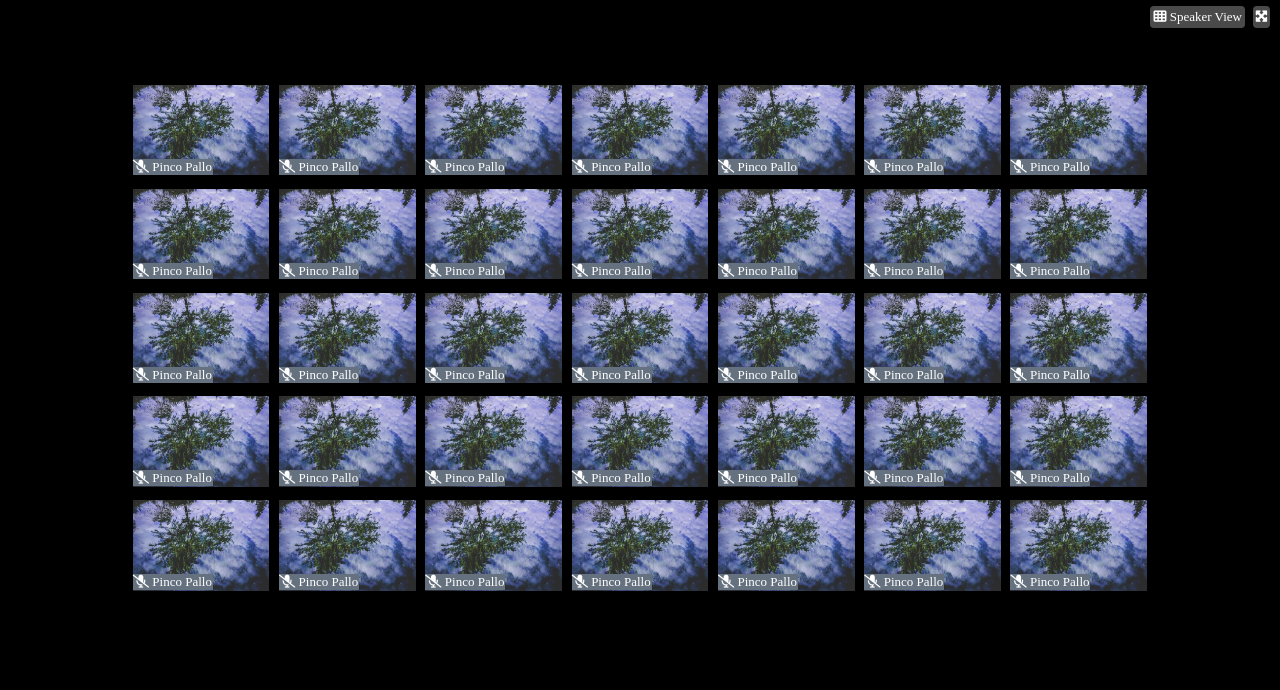
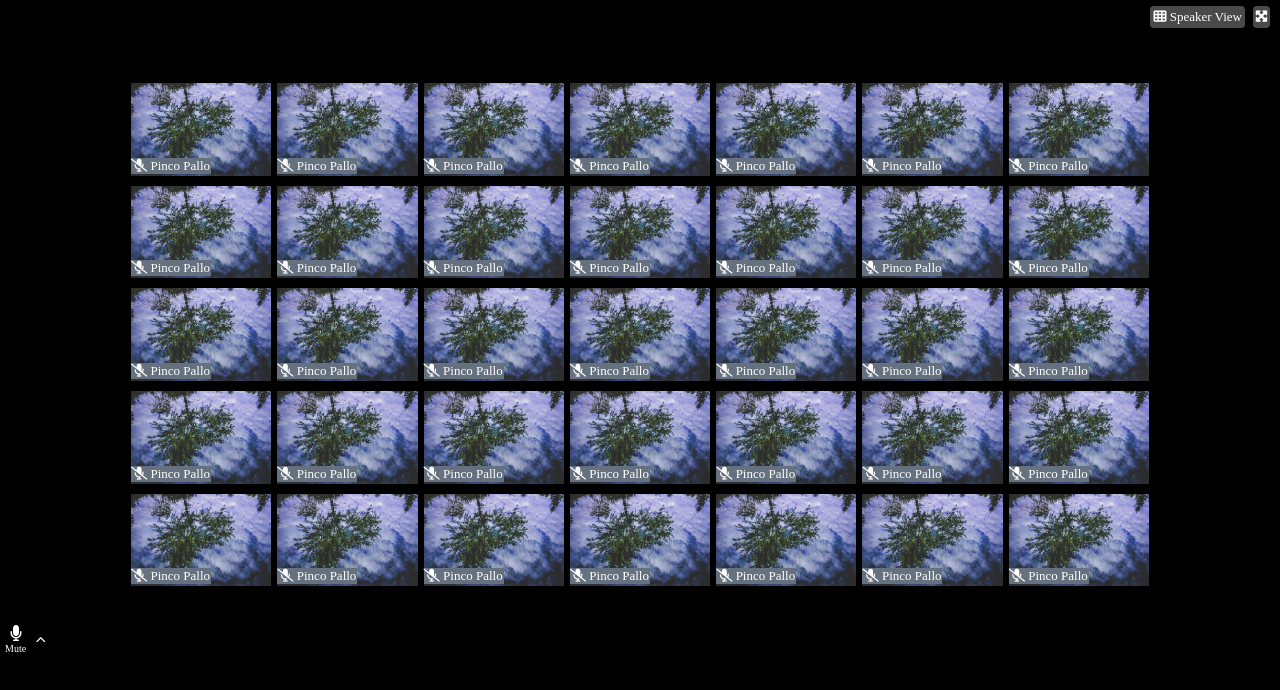
Before and after one commit to UniversoCaotico1997/html-css-zoom, a plain HTML site: page index.html in a window 1280 px wide. Drawn offline with Linux system fonts and the light colour scheme.

Commit message:
Test commit

```diff
--- a/index.html
+++ b/index.html
@@ -10,7 +10,7 @@
 </head>
 <body>
     <header>
-        <!-- barra dei controlli superiore -->
+    <!-- top control bar -->
         <div class="top_bar">
             <div class="right_option">
                 <div class="custom">
@@ -21,10 +21,9 @@
             </div>
         </div>
     </header>
-    <!-- schema della griglia -->
+    <!-- grid pattern -->
     <main>
         <div class="container">
-
             <!-- first row -->
             <div class="row">
                 <div class="col_1">
@@ -290,8 +289,34 @@
 
             </div>
         </div>
+    </main>
+    <!-- bottom control bar -->
+    <footer>
+        <div class="bottom_bar">
 
-    </main>
+            <div class="botton_lefth clearfix">
 
+                <div class="icon">
+                    <span class="movement"><i class="fa-solid fa-microphone"></i></span>
+                    <div class="size">Mute</div>
+                </div>
+                <div class="arrow">
+                    <i class="fa-solid fa-chevron-up"></i>
+                </div>
+
+                <!-- <div class="botton_lefth">
+                    <div class="icon">
+                        <span class="movement"><i class="fa-solid fa-video"></i></span>
+                        <div class="size">Stop Video</div>
+                    </div>
+                </div>
+                <div class="arrow">
+                    <i class="fa-solid fa-chevron-up"></i>
+                </div> -->
+
+            </div>
+        </div>
+
+    </footer>
 </body>
 </html>
--- a/style.css
+++ b/style.css
@@ -49,7 +49,7 @@ body{
 
 .col_1{
     width: calc(100% / 12 * 2);
-    margin: 0.30rem;
+    margin: 3px;
 }
 
 .name{
@@ -59,3 +59,32 @@ body{
     position: absolute;
     bottom: 9px;
 }
+/* footer */
+
+.bottom_bar{
+    color: white;
+    margin-top: 2rem;
+    display: flex;
+    justify-content: space-between;
+
+}
+.clearfix::after{
+    display: table;
+    clear: both;
+    content: "";
+}
+.arrow{
+    float: left;
+    margin: 0.60rem 0.60rem;
+    font-size: x-small;
+}
+.movement{
+    margin-left: 10px;
+}
+.size{
+    font-size: x-small;
+    margin-left: 5px;
+}
+.icon{
+    float: left;
+    }
```
Also changed, not shown: zoom.png (added).
